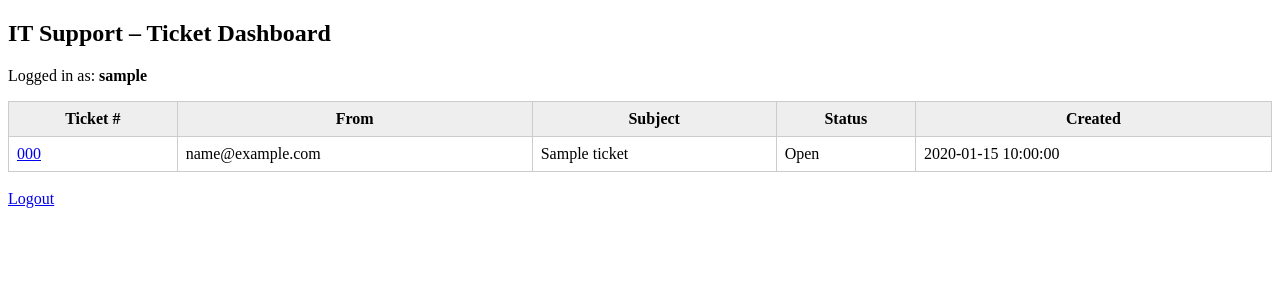
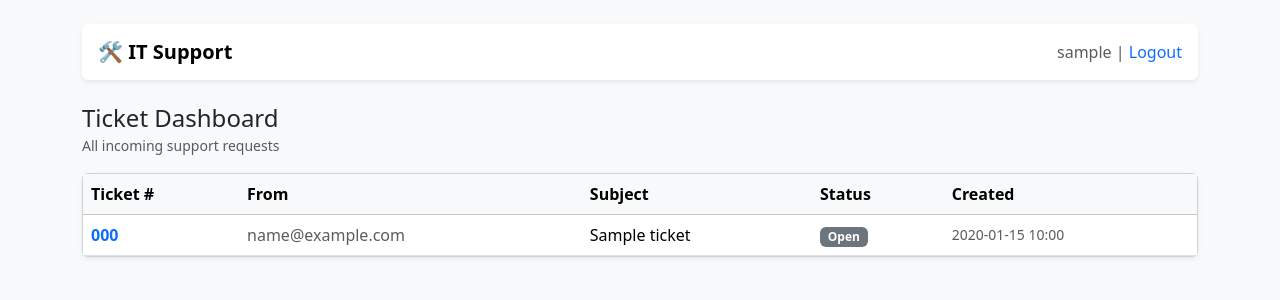
Before and after one commit to tlsseptember2025-cloud/simple-it-ticket-system, a PHP site: page /dashboard.php in a window 1280 px wide. Shown: the top 300 px of the page. Run offline with PHP 8.4, Linux system fonts and the light colour scheme; the visitor is signed in with stand-in values (Sample User, id 1); tables that the repository leaves empty hold one stand-in row (values such as "Sample post").

Commit message:
what you changed

```diff
--- a/public/dashboard.php
+++ b/public/dashboard.php
@@ -12,31 +12,41 @@ $tickets = $stmt->fetchAll();
 ?>
 
 <!DOCTYPE html>
-<html>
+<html lang="en">
 <head>
-    <title>Ticket Dashboard</title>
-    <style>
-        table {
-            border-collapse: collapse;
-            width: 100%;
-        }
-        th, td {
-            border: 1px solid #ccc;
-            padding: 8px;
-        }
-        th {
-            background: #eee;
-        }
-    </style>
+    <meta charset="UTF-8">
+    <title>IT Support Dashboard</title>
+
+    <!-- Bootstrap -->
+    <link href="https://cdn.jsdelivr.net/npm/bootstrap@5.3.2/dist/css/bootstrap.min.css" rel="stylesheet">
 </head>
-<body>
 
-<h2>IT Support – Ticket Dashboard</h2>
+<body class="bg-light">
 
-<p>Logged in as: <strong><?php echo $_SESSION['admin_username']; ?></strong></p>
+<div class="container py-4">
 
-<table>
-    <thead>
+    <!-- Top Navigation -->
+    <nav class="navbar navbar-expand-lg bg-white shadow-sm rounded mb-4 px-3">
+        <span class="navbar-brand fw-semibold">🛠 IT Support</span>
+
+        <div class="ms-auto text-muted">
+            <?php echo htmlspecialchars($_SESSION['admin_username']); ?> |
+            <a href="logout.php" class="text-decoration-none">Logout</a>
+        </div>
+    </nav>
+
+    <!-- Page Title -->
+    <div class="mb-3">
+        <h4 class="mb-0">Ticket Dashboard</h4>
+        <small class="text-muted">All incoming support requests</small>
+    </div>
+
+    <!-- Tickets Table -->
+    <div class="card shadow-sm">
+        <div class="card-body p-0">
+
+            <table class="table table-hover mb-0 align-middle">
+                <thead class="table-light">
                     <tr>
                         <th>Ticket #</th>
                         <th>From</th>
@@ -46,38 +56,62 @@ $tickets = $stmt->fetchAll();
                     </tr>
                 </thead>
                 <tbody>
+
                 <?php if (count($tickets) === 0): ?>
                     <tr>
-                <td colspan="5">No tickets found</td>
+                        <td colspan="5" class="text-center text-muted py-4">
+                            No tickets found
+                        </td>
                     </tr>
                 <?php else: ?>
                     <?php foreach ($tickets as $ticket): ?>
+
+                        <?php
+                        $badge = match ($ticket['status']) {
+                            'Open' => 'secondary',
+                            'In Progress' => 'primary',
+                            'Waiting' => 'warning',
+                            'Closed' => 'success',
+                        };
+                        ?>
+
                         <tr>
                             <td>
-                        <a href="ticket.php?id=<?php echo $ticket['id']; ?>">
+                                <a href="ticket.php?id=<?php echo $ticket['id']; ?>"
+                                   class="fw-semibold text-decoration-none">
                                     <?php echo htmlspecialchars($ticket['ticket_number']); ?>
                                 </a>
                             </td>
-                    <td>
+
+                            <td class="text-muted">
                                 <?php echo htmlspecialchars($ticket['sender_email']); ?>
                             </td>
+
                             <td>
                                 <?php echo htmlspecialchars($ticket['subject']); ?>
                             </td>
+
                             <td>
+                                <span class="badge bg-<?php echo $badge; ?>">
                                     <?php echo $ticket['status']; ?>
+                                </span>
                             </td>
-                    <td>
-                        <?php echo $ticket['created_at']; ?>
+
+                            <td class="text-muted small">
+                                <?php echo date('Y-m-d H:i', strtotime($ticket['created_at'])); ?>
                             </td>
                         </tr>
+
                     <?php endforeach; ?>
                 <?php endif; ?>
+
                 </tbody>
             </table>
 
-<br>
-<a href="logout.php">Logout</a>
+        </div>
+    </div>
+
+</div>
 
 </body>
 </html>
--- a/public/login.php
+++ b/public/login.php
@@ -33,8 +33,10 @@ if ($_SERVER['REQUEST_METHOD'] === 'POST') {
 <html>
 <head>
     <title>Admin Login</title>
+    <link href="https://cdn.jsdelivr.net/npm/bootstrap@5.3.2/dist/css/bootstrap.min.css" rel="stylesheet">
 </head>
-<body>
+<body class="bg-light">
+<div class="container py-4">
 
 <h2>IT Support Admin Login</h2>
 
@@ -51,6 +53,6 @@ if ($_SERVER['REQUEST_METHOD'] === 'POST') {
 
     <button type="submit">Login</button>
 </form>
-
+</div>
 </body>
 </html>
```
Also changed, not shown: cron/fetch_emails.php (+72 -0 lines), public/ticket.php (+15 -2 lines). Lines whose indentation alone changed are shown as unchanged.
